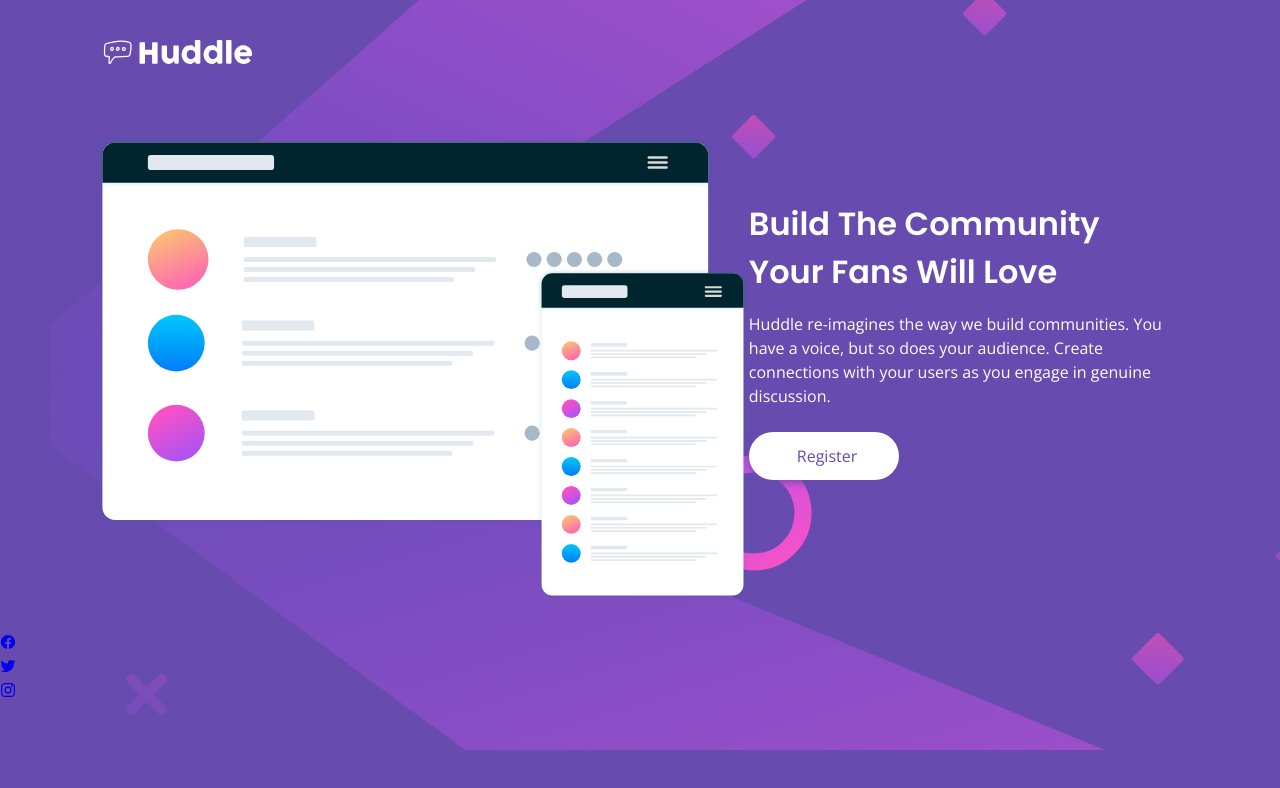
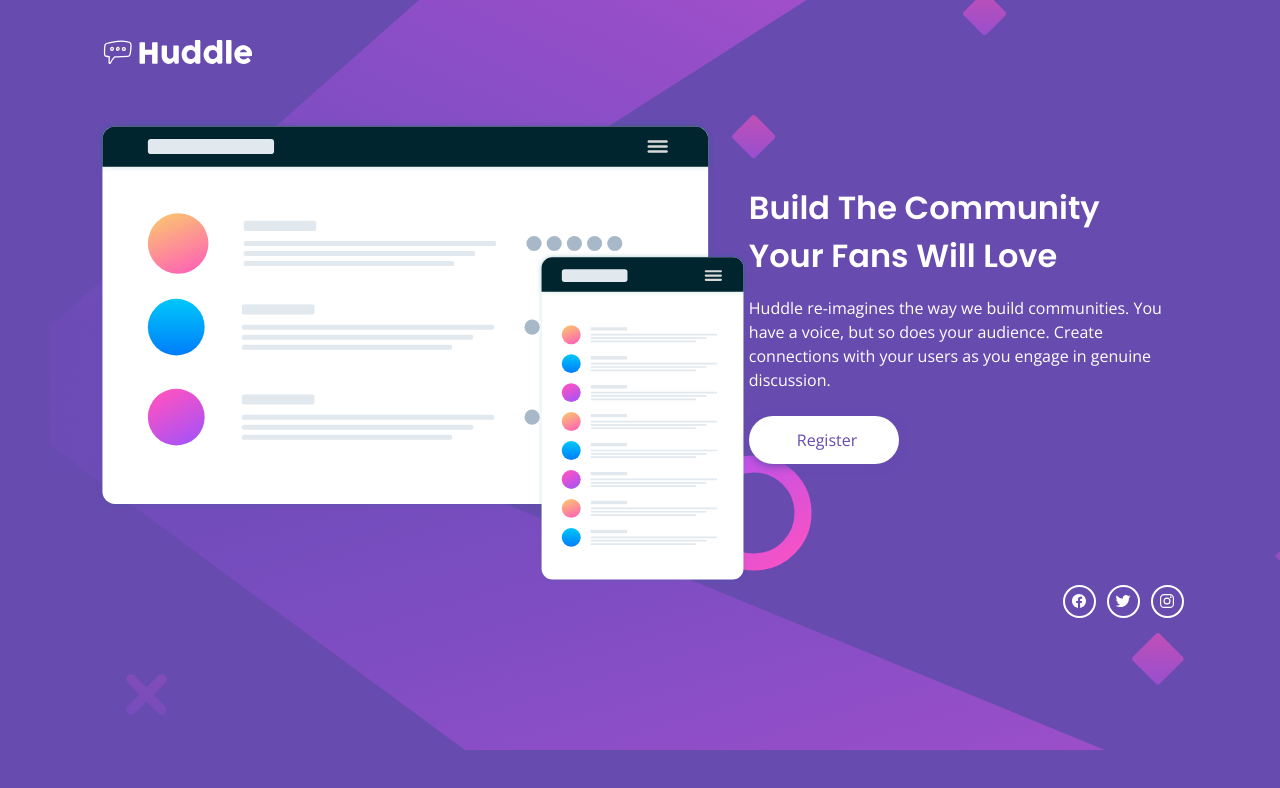
Before and after one commit to MahdiSohaily/single-introductory-section, a website: page index.html in a window 1280 px wide. Drawn offline with nearby package versions, Linux system fonts and the light colour scheme.

Commit message:
Add social media styles

```diff
--- a/index.html
+++ b/index.html
@@ -35,18 +35,18 @@
       <a class="btn" href="#">Register</a>
     </div>
   </main>
-  <footer>
-    <ul>
+  <footer class="inline-padding">
+    <ul class="social-media">
       <li><a href="#">
-          <ion-icon name="logo-facebook"></ion-icon>
+          <ion-icon class="icon" name="logo-facebook"></ion-icon>
         </a>
       </li>
       <li><a href="#">
-          <ion-icon name="logo-twitter"></ion-icon>
+          <ion-icon class="icon" name="logo-twitter"></ion-icon>
         </a>
       </li>
       <li><a href="#">
-          <ion-icon name="logo-instagram"></ion-icon>
+          <ion-icon class="icon" name="logo-instagram"></ion-icon>
         </a>
       </li>
     </ul>
--- a/styles.css
+++ b/styles.css
@@ -117,7 +117,7 @@ p {
   main {
     max-width: 1440px;
     display: flex;
-    padding-block: 1em;
+    padding-top: 1em;
   }
 
   .img-wrapper {
@@ -135,10 +135,10 @@ p {
 }
 /* component styles */
 .inline-padding {
-  padding: 2em;
+  padding-inline: 2em;
 }
 .description {
-  padding-block: 4em;
+  padding-top: 4em;
 }
 /* utility classes */
 .primary-header {
@@ -183,3 +183,19 @@ p {
     padding: 0.75em 3em;
   }
 }
+
+
+.social-media {
+    float: right;
+    display: flex;
+    gap: 0.7em;
+    list-style: none;
+}
+
+.icon {
+    font-size: 16px;
+    color: white;
+    padding: 0.4em;
+    border: 2px solid white;
+    border-radius: 50%;
+}
```
